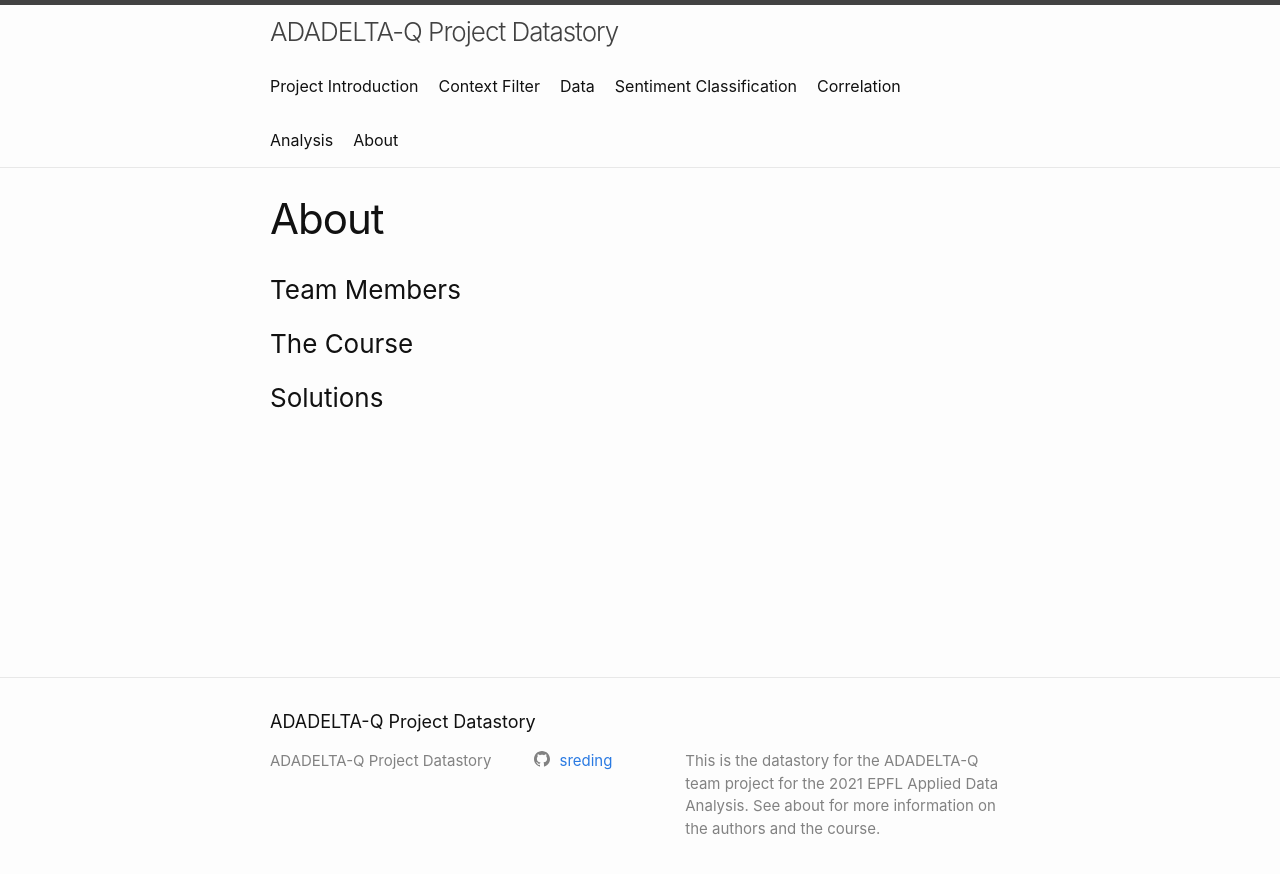
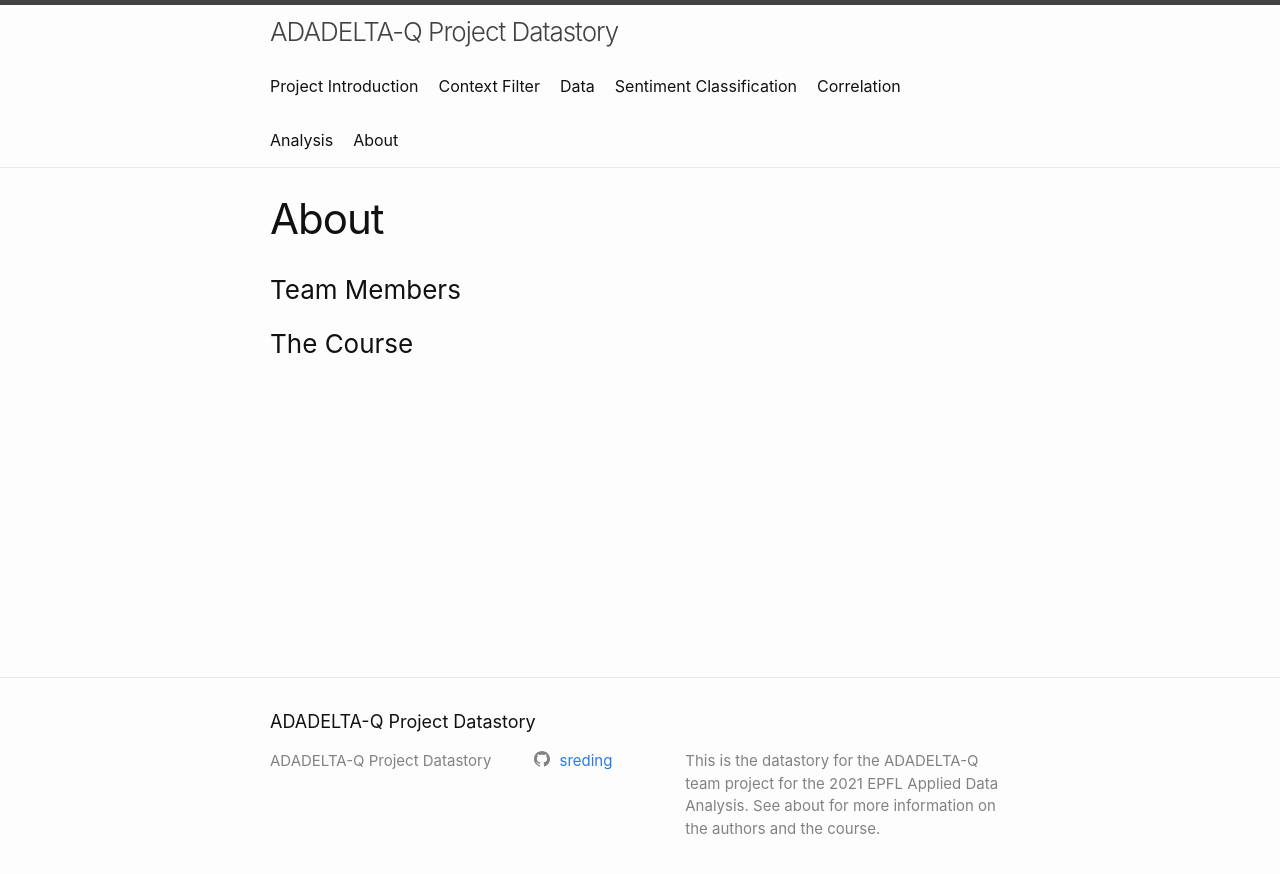
Before and after one commit to sreding/adadeltaq-finstory, a Jekyll site: the page built from about.markdown, in a window 1280 px wide. Shown: the top 874 px of the page. Built offline with Jekyll 4.4.1, drawn with Linux system fonts in a browser that asks for light colours.

Commit message:
Update about.markdown

```diff
--- a/about.markdown
+++ b/about.markdown
@@ -8,5 +8,3 @@ order: 6
 ### Team Members
 
 ### The Course
-
-### Solutions
```
